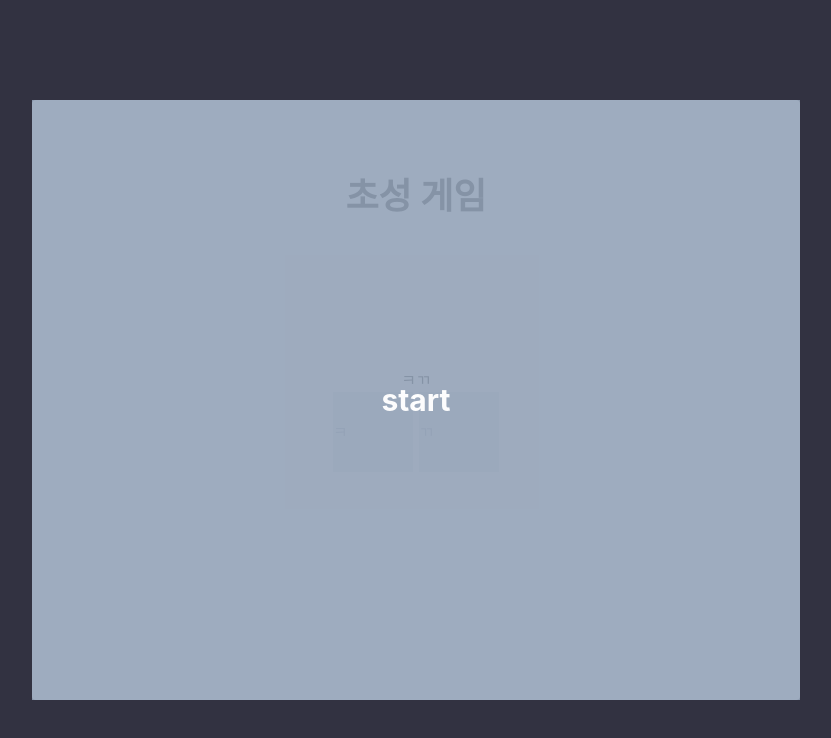
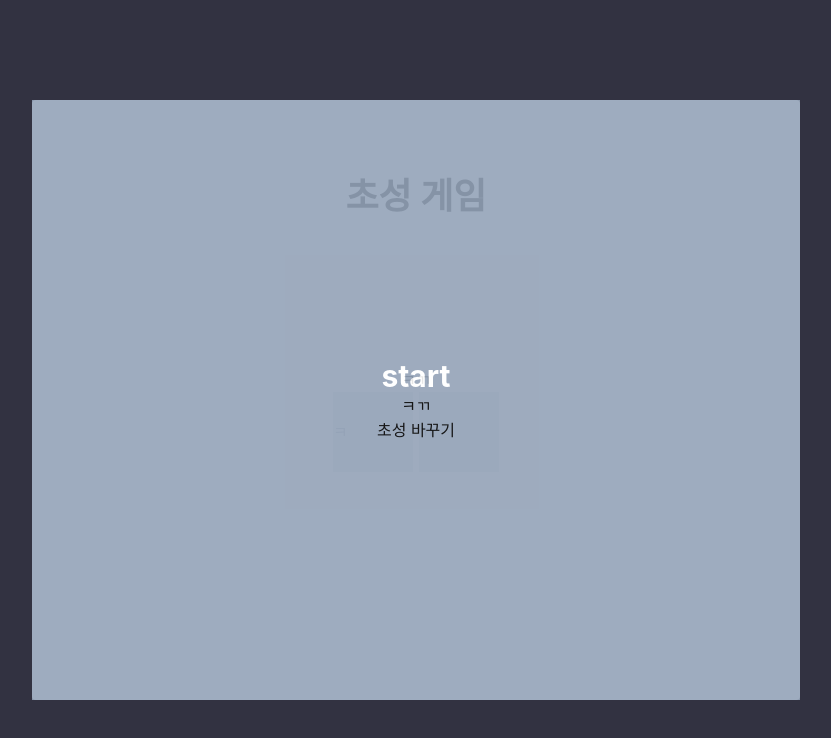
Before and after one commit to zz1qwop/ts-mini-game, a React (Create React App) app: page / in a window 1280 px wide. Shown: the top 738 px of the page, without its empty margins (224-1055 px from the left). Built offline with nearby package versions, Linux system fonts and the light colour scheme.

Commit message:
Feat: Start 화면에서 제시된 초성 변경하기

```diff
--- a/src/Components/Start.tsx
+++ b/src/Components/Start.tsx
@@ -1,4 +1,5 @@
 import React from 'react';
+import { useInitial } from '../context/InitialContext';
 
 type Mode = 'start' | 'game' | 'end';
 
@@ -7,16 +8,28 @@ type StartProps = {
 };
 
 function Start({ handleFlag }: StartProps) {
+  const { initial, word, setWord } = useInitial();
+
+  const handleClick = (e: React.MouseEvent<HTMLButtonElement, MouseEvent>) => {
+    setWord([
+      initial[Math.floor(Math.random() * initial.length)],
+      initial[Math.floor(Math.random() * initial.length)],
+    ]);
+  };
   return (
-    <div className="absolute w-full h-full bg-slate-400 opacity-90 flex justify-center items-center">
+    <div className="absolute w-full h-full bg-slate-400 opacity-90 flex flex-col justify-center items-center">
       <button
         onClick={(e) => {
           handleFlag('game');
         }}
-        className="text-3xl font-bold text-white"
+        className="text-3xl font-bold text-white border-black"
       >
         start
       </button>
+      <div className="text-center">
+        <p>{word}</p>
+        <button onClick={handleClick}>초성 바꾸기</button>
+      </div>
     </div>
   );
 }
```
